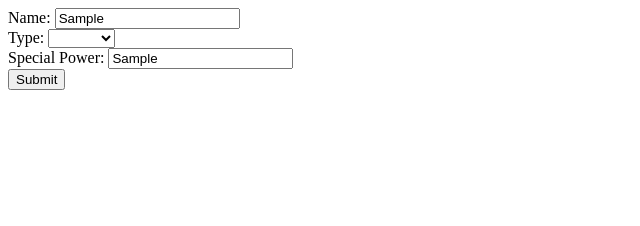
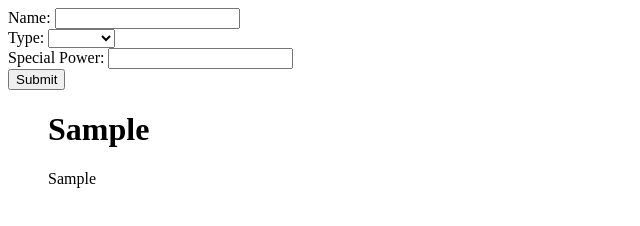
Before and after one commit to Areskyb/weekend_hw_06, a plain HTML site: page index.html in a window 1280 px wide. Both pictures are taken after typing "Sample", "Sample" into the empty fields and a click on the input "Submit". Shown: the whole page, without its empty margins (0-640 px from the left). Drawn offline with Linux system fonts and the light colour scheme.

Commit message:
finished mvp

```diff
--- a/index.html
+++ b/index.html
@@ -13,8 +13,8 @@
       <input type="text" id="name">
 
       <div class="form-item">
-         <label for="category" class="primary">Type: </label>
-         <select id="Type">
+         <label for="tipe" class="primary">Type: </label>
+         <select id="banana">
            <option value="" disabled selected></option>
            <option value="human">Human</option>
            <option value="Cat">Cat</option>
@@ -26,6 +26,10 @@
           <input type="text" id="power">
           <br>
           <input type="submit" name="" value="Submit">
+
+          <ul class="list">
+
+          </ul>
     </form>
   </body>
 </html>
--- a/js/app.js
+++ b/js/app.js
@@ -8,5 +8,28 @@ document.addEventListener('DOMContentLoaded', () => {
 
 const handleFormSubmit = function(event) {
   event.preventDefault();
-  console.log(event);
-}
+
+const list = document.querySelector('.list');
+const item = document.createElement('div');
+
+const name = document.createElement('h1');
+name.textContent = event.target.name.value;
+
+const type = document.createElement('h2');
+type.textContent = event.target.banana.value;
+
+const power = document.createElement('p');
+power.textContent = event.target.power.value;
+
+item.appendChild(name);
+item.appendChild(type);
+item.appendChild(power);
+
+list.appendChild(item);
+
+this.reset();
+
+};
+
+//store the values into variables.
+//create new elements into the dom
```
